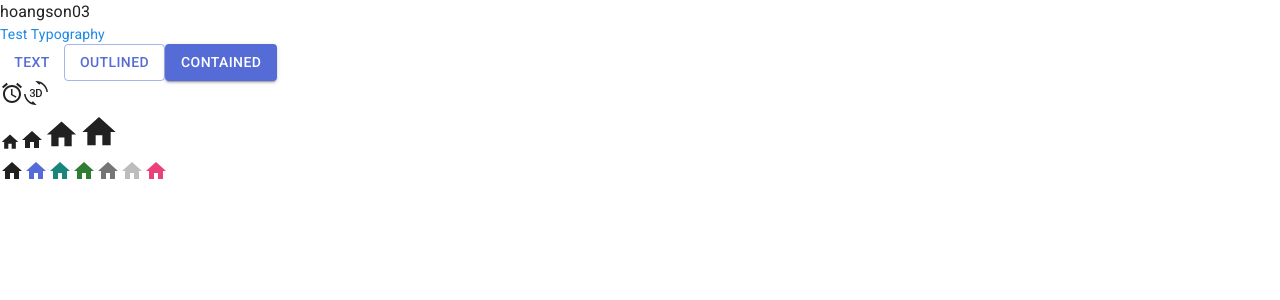
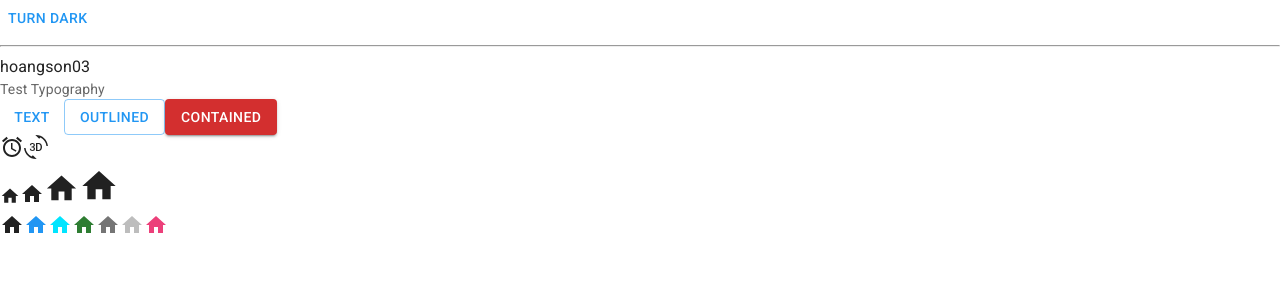
Before and after one commit to hoangson03-jpg/trello-web, a React (Vite) app: page / in a window 1280 px wide. Shown: the top 300 px of the page. Built offline with nearby package versions, Linux system fonts and the light colour scheme.

Commit message:
dark_light_mode

```diff
--- a/src/App.jsx
+++ b/src/App.jsx
@@ -4,16 +4,32 @@
 import HomeIcon from '@mui/icons-material/Home'
 import { pink } from '@mui/material/colors'
 import Typography from '@mui/material/Typography'
+import { useColorScheme } from '@mui/material/styles'
+
+function ModeToggle() {
+  const { mode, setMode } = useColorScheme()
+  return (
+    <Button
+      onClick = {() => {
+        setMode(mode === 'light' ? 'dark' : 'light')
+      }}
+    >
+      {mode === 'light' ? 'Turn dark' : 'Turn light'}
+    </Button>
+  )
+}
 function App() {
   return (
     <>
+      <ModeToggle />
+      <hr />
       <div>hoangson03</div>
       <Typography variant='body2' color='text.secondary' >
       Test Typography
       </Typography>
       <Button variant="text">Text</Button>
-      <Button variant="outlined">Outlined</Button>
-      <Button variant="contained">Contained</Button>
+      <Button variant="outlined" >Outlined</Button>
+      <Button variant="contained" color='error'>Contained</Button>
       <br />
       <AccessAlarmIcon/>
       <ThreeDRotation/>
--- a/src/theme.js
+++ b/src/theme.js
@@ -1,23 +1,24 @@
-import { createTheme } from '@mui/material/styles'
-import { red, blue } from '@mui/material/colors'
+// import { createTheme } from '@mui/material/styles'
+import { red, blue, teal, cyan, orange } from '@mui/material/colors'
+import { experimental_extendTheme as extendTheme } from '@mui/material/styles'
 
 // Create a theme instance.
-const theme = createTheme({
-  palette: {
-    mode: 'light',
-    primary: {
-      main: '#556cd6'
+const theme = extendTheme({
+  colorSchemes: {
+    light: {
+      palette: {
+        primary: blue,
+        secondary: cyan
+      }
     },
-    secondary: {
-      main: '#19857b'
-    },
-    error: {
-      main: red.A400
-    },
-    text: {
-      secondary: blue[600]
+    dark: {
+      palette: {
+        primary: red,
+        secondary: teal
+      }
     }
   }
+
 })
 
 export default theme
```
Also changed, not shown: src/main.jsx (+4 -3 lines).
